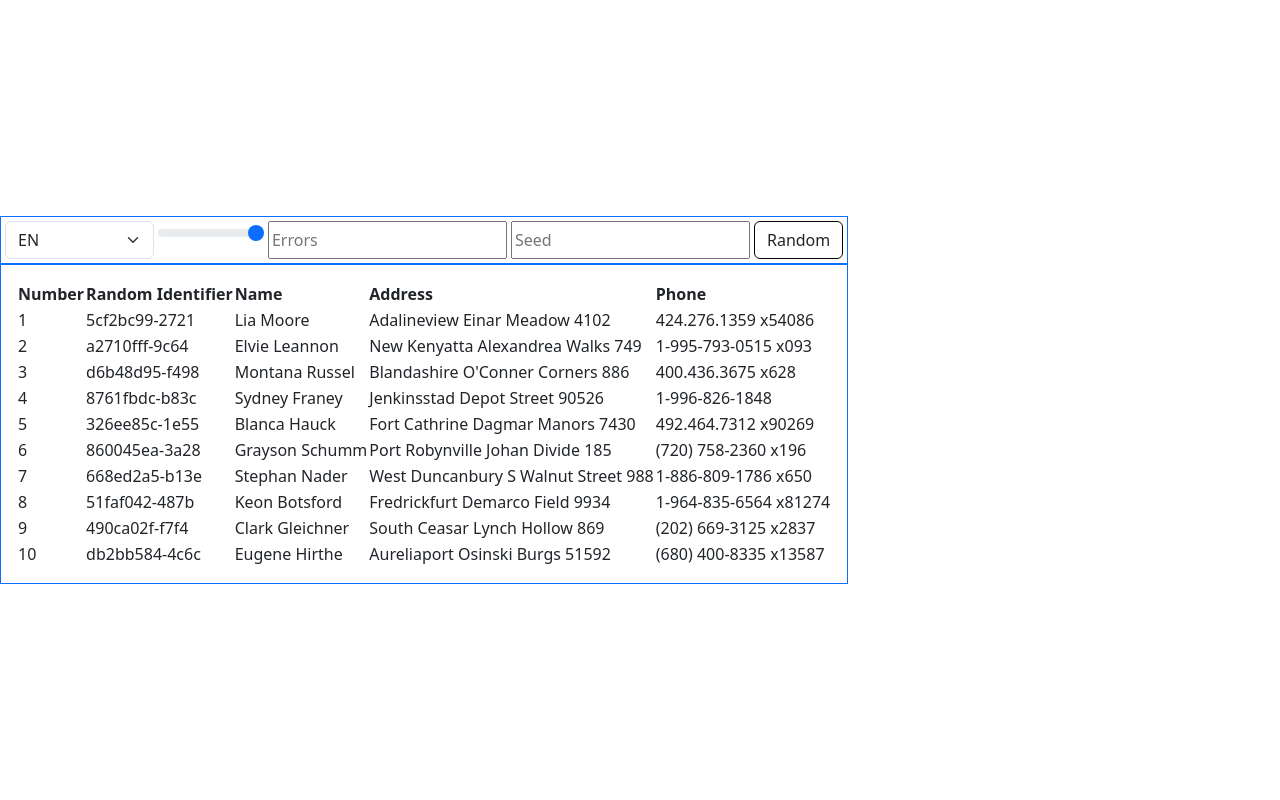
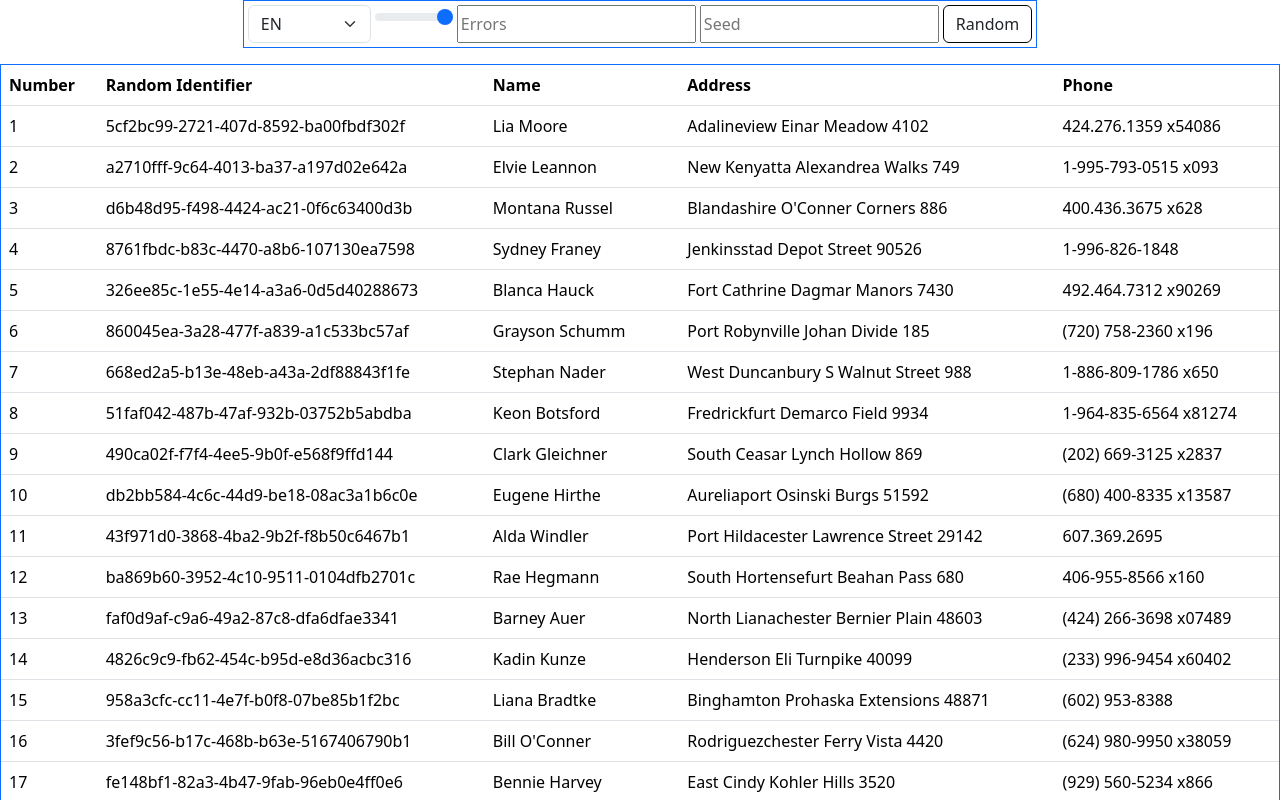
Before and after one commit to PetrAlexkulakov/DataBase-With-Mistakes, a React (Vite) app: page / in a window 1280 px wide. Shown: the top 800 px of the page. Built offline with nearby package versions, Linux system fonts and the light colour scheme.

Commit message:
feat: improve design

```diff
--- a/package.json
+++ b/package.json
@@ -24,6 +24,7 @@
     "eslint": "^8.45.0",
     "eslint-plugin-react-hooks": "^4.6.0",
     "eslint-plugin-react-refresh": "^0.4.3",
+    "sass": "^1.65.1",
     "typescript": "^5.0.2",
     "vite": "^4.4.5"
   }
--- a/src/App.css
+++ /dev/null
@@ -1,6 +0,0 @@
-#root {
-  max-width: 1280px;
-  margin: 0 auto;
-  padding: 2rem;
-  text-align: center;
-}
--- /dev/null
+++ b/src/App.scss
@@ -0,0 +1,5 @@
+#root {
+  min-height: 100%;
+  overflow: hidden;
+  width: 100%;
+}
--- a/src/App.tsx
+++ b/src/App.tsx
@@ -2,7 +2,8 @@ import { useState, useEffect, SetStateAction } from "react";
 import DataGenerator from "./components/dataGenerator";
 import DataTable from "./components/dataTable";
 import { MainData } from "./interfaces/MainData";
-import { RegionType } from "./interfaces/regionType";
+import { RegionType } from "./interfaces/RegionType";
+import './App.scss';
 
 function App() {
   const [region, setRegion] = useState<RegionType>(RegionType.en);
@@ -13,12 +14,12 @@ function App() {
 
   useEffect(() => {
     const dataGenerator = new DataGenerator(region, errorSliderValue, errorFieldValue, seed)
-    const newData = dataGenerator.generateData();
+    const newData = dataGenerator.generateData(20);
     setGeneratedData(newData);
   }, [region, errorSliderValue, errorFieldValue, seed]);
 
   return (
-    <div className="app">
+    <div className="d-flex flex-column align-items-center justify-content-center w-100">
       <form className="d-flex flex-row border border-primary p-1 gap-1">
         <select defaultValue="USA" className="form-select" aria-label="Пример выбора по умолчанию"
           onChange={(e) => setRegion(e.target.value as SetStateAction<RegionType>)}>
--- a/src/components/dataGenerator.tsx
+++ b/src/components/dataGenerator.tsx
@@ -1,7 +1,7 @@
 import { Faker } from '@faker-js/faker';
 import { allFakers } from '@faker-js/faker';
 import { MainData } from '../interfaces/MainData';
-import { RegionType } from '../interfaces/regionType';
+import { RegionType } from '../interfaces/RegionType';
 
 class DataGenerator {
     private customizedFaker: Faker;
@@ -9,20 +9,19 @@ class DataGenerator {
         this.customizedFaker = allFakers[region]
         this.customizedFaker.seed(seed)
     }
-    generateData() {
+    generateData(ammount: number) {
       const newData: MainData[] = [];
-      for (let i = 0; i < 10; i++) {
+      for (let i = 0; i < ammount; i++) {
         const person = this.generatePerson()
         newData.push(person)
       }
-
       return newData;
     }
 
     private generatePerson() {
       const faker = this.customizedFaker
       return {
-        randomIdentifier: faker.string.uuid().slice(0, 13),
+        randomIdentifier: faker.string.uuid(), //.slice(0, 13)
         name: `${faker.person.firstName()} ${faker.person.lastName()}`,
         address: this.region === RegionType.de ?
          `${faker.location.state()} ${faker.location.city()} ${faker.location.street()} ${faker.location.secondaryAddress()}` :
--- a/src/components/dataTable.tsx
+++ b/src/components/dataTable.tsx
@@ -2,8 +2,8 @@ import { MainData } from "../interfaces/MainData";
 
 function DataTable({ data }: { data: MainData[]}) {
   return (
-    <div className="data-table border border-primary p-3">
-      <table>
+    <div className="data-table border border-primary m-3 w-100">
+      <table className="table">
         <thead>
           <tr>
             <th>Number</th>
```
Also changed, not shown: 1 other file (tests, documents, lock files or other folders).
